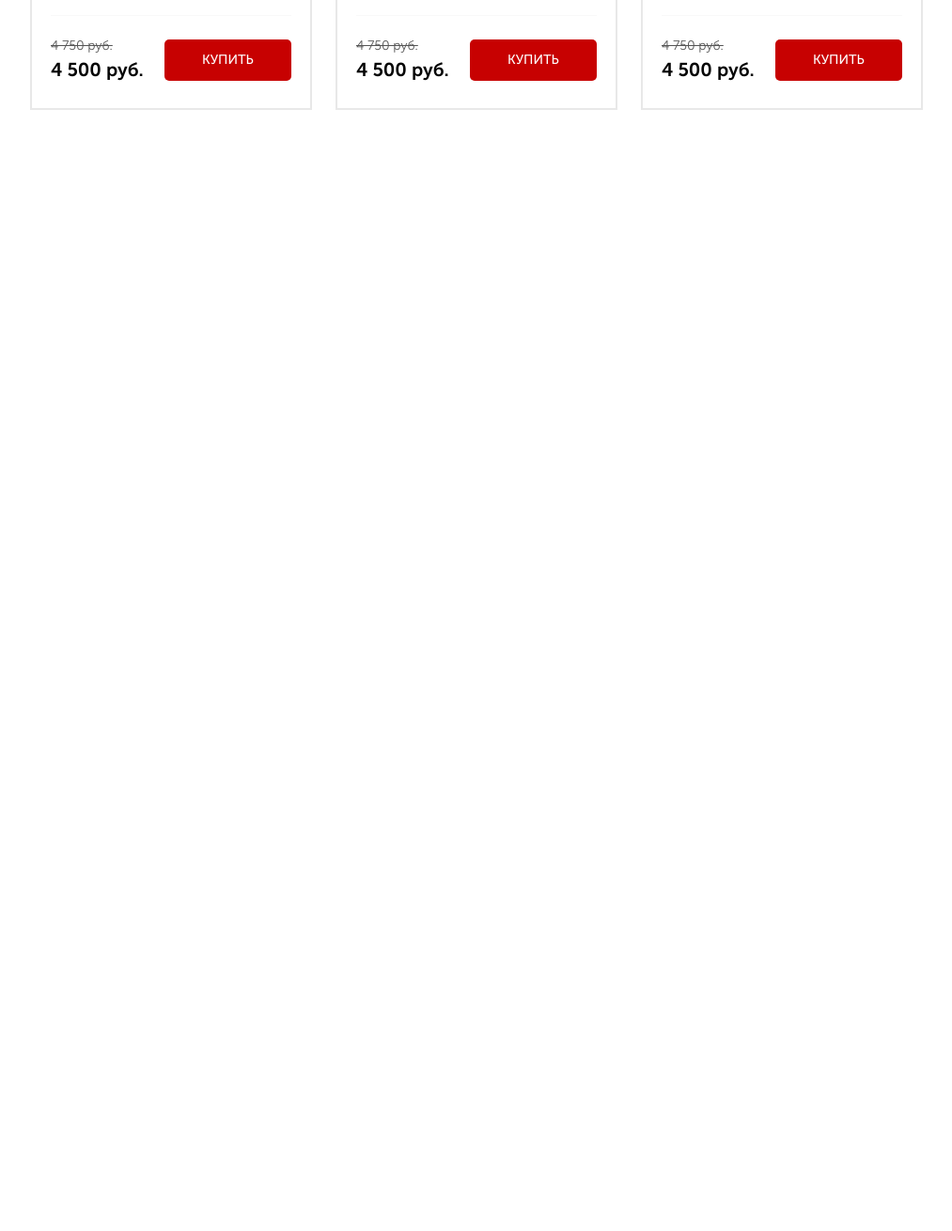
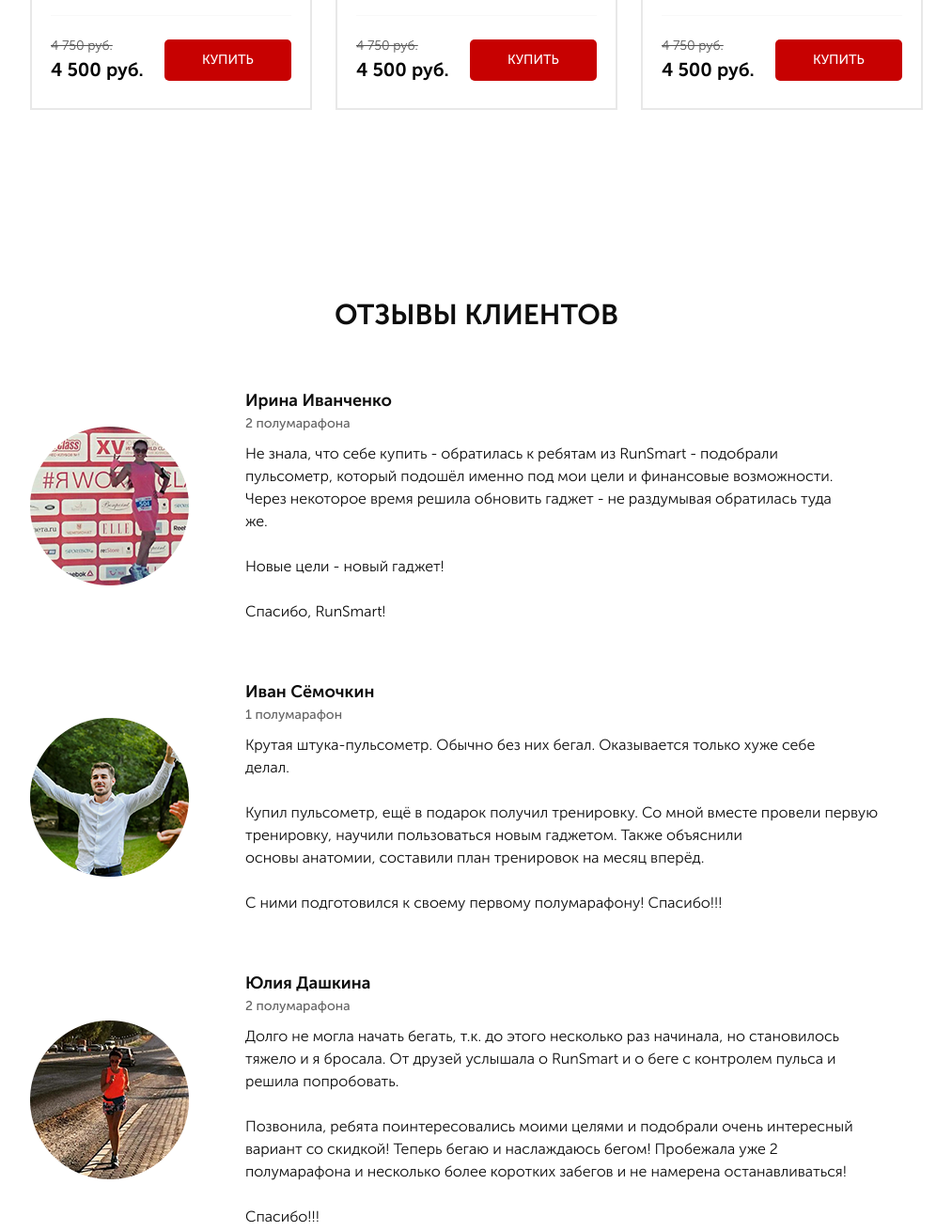
Before and after one commit to Ahmedisaev/Pulse, a website: page src/index.html in a window 1280 px wide. Shown: the part 3640-4950 px from the top of the page at 94% size, without its empty margins (133-1146 px from the left). Before the commit the page ends 3877 px from the top, so only its background shows below. Drawn offline with nearby package versions, Linux system fonts and the light colour scheme.

Commit message:
Reviews_without_adaptive

```diff
--- a/src/index.html
+++ b/src/index.html
@@ -380,6 +380,45 @@
         </div>
     </section>
 
+    <section class="reviews">
+        <div class="container">
+            <h2 class="reviews__title">отзывы клиентов</h2>
+            <div class="reviews-item">
+                <img src="img/reviews/photo_1.png" alt="2" class="reviews__img">
+                <div class="reviews-item__text">
+                    <div class="reviews-item__name">Ирина Иванченко</div>
+                    <div class="reviews-item__info">2 полумарафона</div>
+                    <div class="reviews-item__descr">Не знала, что себе купить - обратилась к ребятам из RunSmart - подобрали <br> пульсометр, который подошёл именно под мои цели и финансовые возможности. <br> Через некоторое время решила обновить гаджет - не раздумывая обратилась туда <br> же. <br> <br> Новые цели - новый гаджет!
+                    <br> <br>Спасибо, RunSmart!
+                    </div>
+                </div>
+
+            </div>
+
+            <div class="reviews-item">
+                <img src="img/reviews/photo_2.png" alt="2" class="reviews__img">
+                <div class="reviews-item__text">
+                    <div class="reviews-item__name">Иван Сёмочкин</div>
+                    <div class="reviews-item__info">1 полумарафон</div>
+                    <div class="reviews-item__descr">Крутая штука-пульсометр. Обычно без них бегал. Оказывается только хуже себе <br> делал. <br> <br> Купил пульсометр, ещё в подарок получил тренировку. Со мной вместе провели первую тренировку, научили пользоваться новым гаджетом. Также объяснили <br> основы анатомии, составили план тренировок на месяц вперёд. <br> <br> С ними подготовился к своему первому полумарафону! Спасибо!!!
+                    </div>
+                </div>
+
+            </div>
+
+            <div class="reviews-item">
+                <img src="img/reviews/photo_3.png" alt="3" class="reviews__img">
+                <div class="reviews-item__text">
+                    <div class="reviews-item__name">Юлия Дашкина</div>
+                    <div class="reviews-item__info">2 полумарафона</div>
+                    <div class="reviews-item__descr">Долго не могла начать бегать, т.к. до этого несколько раз начинала, но становилось тяжело и я бросала. От друзей услышала о RunSmart и о беге с контролем пульса и решила попробовать. <br> <br> Позвонила, ребята поинтересовались моими целями и подобрали очень интересный вариант со скидкой! Теперь бегаю и наслаждаюсь бегом! Пробежала уже 2 полумарафона и несколько более коротких забегов и не намерена останавливаться! <br> <br> Спасибо!!!
+                    </div>
+                </div>
+
+            </div>
+        </div>
+    </section>
+
 
 
     <!-- <script type="text/javascript" src="//code.jquery.com/jquery-1.11.0.min.js"></script>
--- /dev/null
+++ b/src/sass/blocks/_reviews.scss
@@ -0,0 +1,41 @@
+.reviews {
+    padding: 80px 0 50px 0;
+    &__title {
+        font-weight: 700;
+        font-size: 30px;
+        text-align: center;
+        text-transform: uppercase;
+        color: $second-color;
+    }
+    &-item {
+        display: flex;
+        flex-direction: row;
+        flex-wrap: wrap;
+        align-items: center;
+        margin-top: 60px;
+        img {
+            width: 169px;
+            height: 169px;
+            margin-right: 60px;
+        }
+        &__name {
+            font-weight: 700;
+            font-size: 18px;
+            color: $second-color;
+
+        }
+        &__descr {
+            width: 680px;
+            font-weight: 300;
+            font-size: 16px;
+            color: $second-color;
+            margin-top: 10px;
+            line-height: 24px;
+        }
+        &__info {
+            font-weight: 500;
+            font-size: 14px;
+            color: #646464;
+        }
+    }
+}
--- a/src/sass/media/_media.scss
+++ b/src/sass/media/_media.scss
@@ -34,6 +34,7 @@
 
 
 	.promo {
+		background: url(../../img/promo/bg_for_1000.jpg) center (center/cover) no-repeat;
 		padding: 21px 10px 93px 10px;
 
 		.promo__icons {
@@ -295,6 +296,8 @@
 	}
 
 	.consultation {
+		padding-left: 7px;
+		padding-right: 7px;
 		.title_left {
 			text-align: center;
 			font-size: 19px;
@@ -337,4 +340,23 @@
 		}
 	}
 
+	.catalog {
+		.catalog__title {
+			font-size: 27px;
+		}
+		.catalog__tabs {
+			flex-direction: column;
+			margin-top: 40px;
+		}
+		.catalog__tab {
+			width: 245px;
+			height: 51px;
+			margin: 13px 9px;
+			div {
+				font-size: 15px;
+			}
+
+		}
+	}
+
 }
--- a/src/sass/style.scss
+++ b/src/sass/style.scss
@@ -21,4 +21,5 @@
 @import 'blocks/forms';
 @import 'blocks/carousel';
 @import 'blocks/catalog';
+@import 'blocks/reviews';
 @import 'media/media';
```
Also changed, not shown: src/css/style.min.css, src/img/promo/bg_for_1000.jpg (added), src/img/promo/bgx2.jpg (deleted), src/img/promo/bgx4.jpg (deleted), src/img/reviews/photo_1.png (added), src/img/reviews/photo_2.png (added), src/img/reviews/photo_3.png (added).
